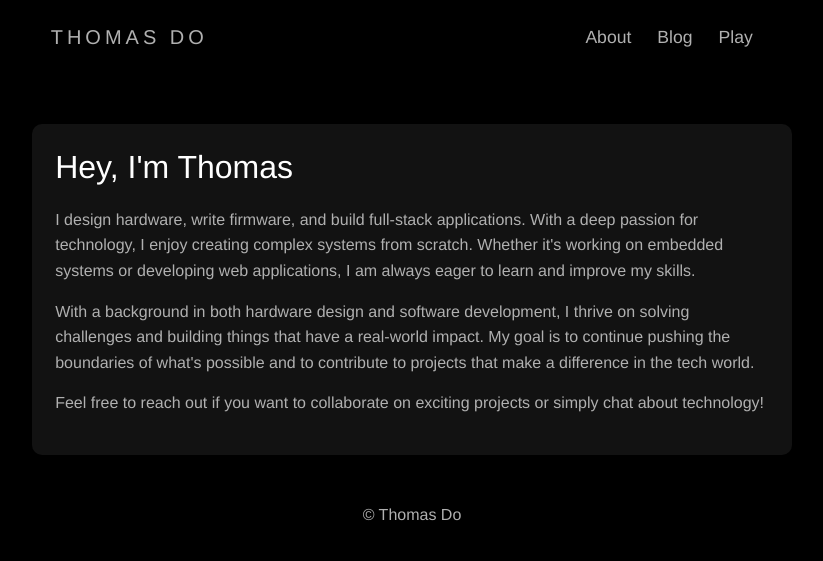
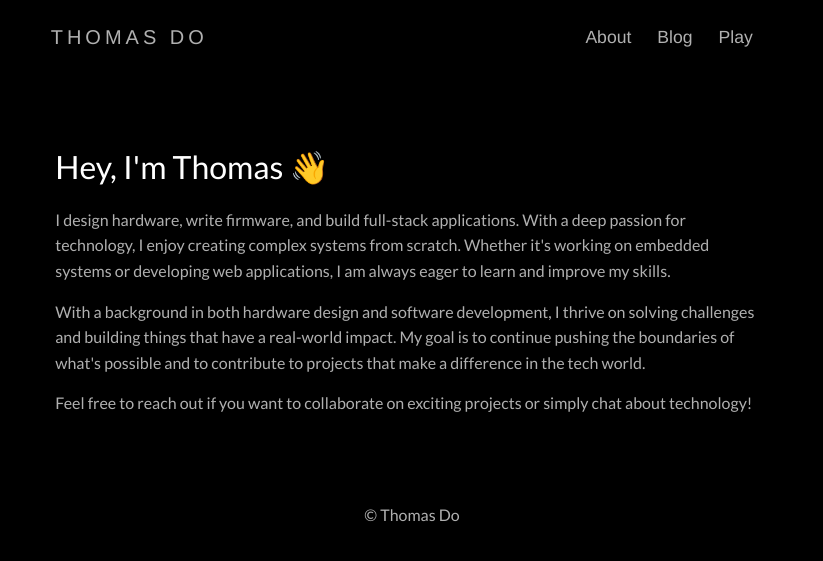
Before and after one commit to ThomasDo-dev/Web_Portfolio, a Flask app: page /about in a window 1280 px wide. Shown: the top 561 px of the page, without its empty margins (228-1051 px from the left). Run offline with Flask 3, Linux system fonts and the light colour scheme.

Commit message:
-change fonts

```diff
--- a/static/styles.css
+++ b/static/styles.css
@@ -2,13 +2,14 @@
 body {
     background-color: #000000; /* Dark background */
     color: #b0b0b0; /* Light gray text */
-    font-family: Helvetica Neue, sans-serif;
+    font-family: 'Lato', sans-serif;
 }
 
 /* Profile Section */
 .profile-container {
-    max-width: 47.5rem; /* Updated max-width */
-    padding: 1.5rem 1.45rem; /* Padding for spacing */
+    font-family: Helvetica Neue, sans-serif;
+    max-width: 47.5rem;
+    padding: 1.5rem 1.45rem;
     display: flex;
     align-items: center;
     justify-content: flex-start;
@@ -17,7 +18,7 @@ body {
     width: 100%;
     margin-left: auto;
     margin-right: auto;
-    flex-wrap: wrap; /* Allows for wrapping on smaller screens */
+    flex-wrap: wrap;
 }
 
 .profile-image {
@@ -127,6 +128,7 @@ body {
 
 /* Custom Navigation Bar */
 .navbar {
+    font-family: Helvetica Neue, sans-serif;
     background-color: #000000 !important; /* Force black background */
     max-width: 48rem; /* Set the same width as the profile */
     padding: 1rem 1.45rem; /* Adjust padding for proper spacing */
@@ -255,7 +257,7 @@ body {
     max-width: 47.5rem;
     padding: 1.5rem 1.45rem;
     margin-top: 50px;
-    background-color: #121212; /* Dark background similar to the blog section */
+    background-color: #000000; /* Dark background similar to the blog section */
     border-radius: 10px; /* Rounded corners */
     text-align: left; /* Align text to the left */
     margin-left: auto;
--- a/templates/about.html
+++ b/templates/about.html
@@ -6,7 +6,7 @@ About | Thomas Do
 
 {% block content %}
 <div class="about-section">
-    <h1>Hey, I'm Thomas</h1>
+    <h1>Hey, I'm Thomas 👋</h1>
     <p>I design hardware, write firmware, and build full-stack applications. With a deep passion for technology, I enjoy creating complex systems from scratch. Whether it's working on embedded systems or developing web applications, I am always eager to learn and improve my skills.</p>
 
     <p>With a background in both hardware design and software development, I thrive on solving challenges and building things that have a real-world impact. My goal is to continue pushing the boundaries of what's possible and to contribute to projects that make a difference in the tech world.</p>
--- a/templates/base.html
+++ b/templates/base.html
@@ -18,6 +18,8 @@
 
     <!-- Custom CSS file for additional styling -->
     <link rel="stylesheet" href="{{ url_for('static', filename='styles.css') }}">
+    <link href="https://fonts.googleapis.com/css2?family=Lato:wght@400;700&display=swap" rel="stylesheet">
+
 </head>
 <body>
 
```
